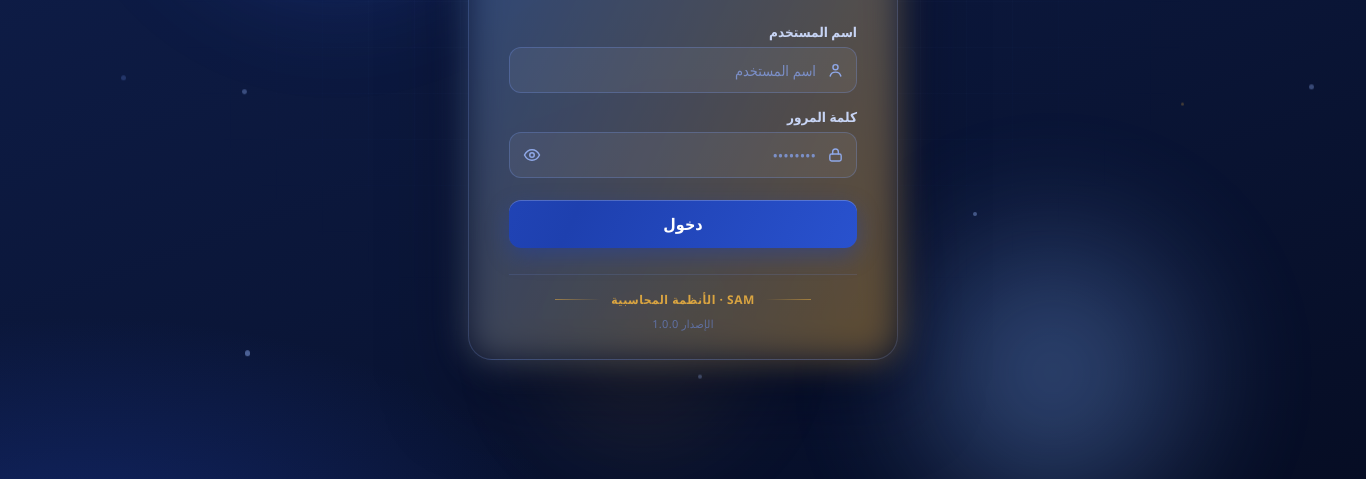
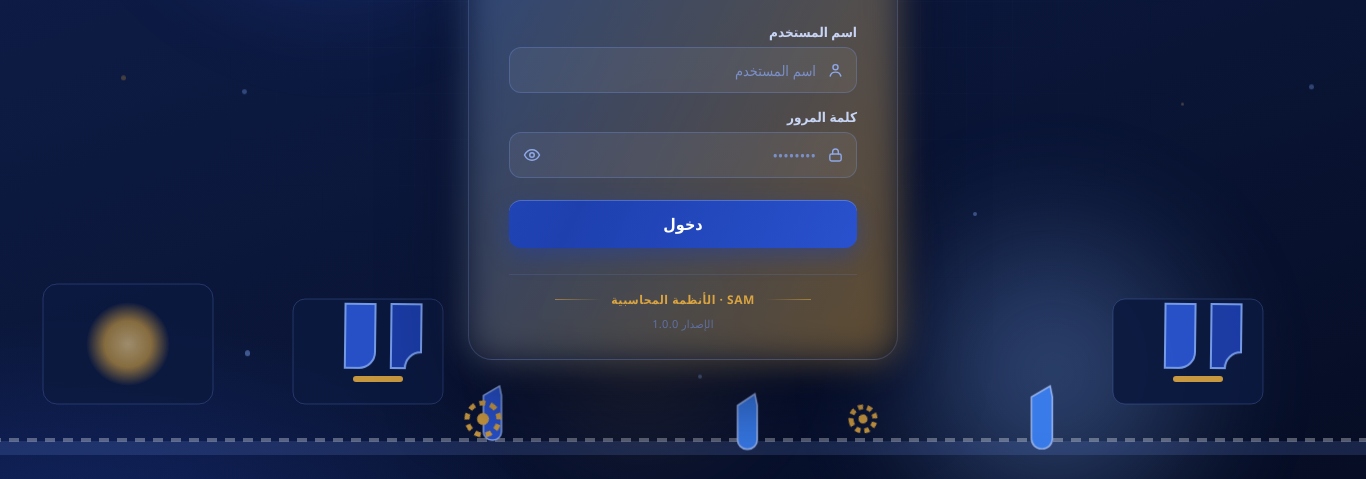
Before and after one commit to sam734739366-oss/sam-plastic-wms, an Electron app: page renderer/index.html in a window 1366 px wide. Shown: the part 321-800 px from the top of the page. Drawn offline with Linux system fonts and the light colour scheme.

Commit message:
feat: مشهد خط إنتاج متحرك في الدخول وشريط علوي متحرك في الرئيسية

```diff
--- a/renderer/index.html
+++ b/renderer/index.html
@@ -13,6 +13,57 @@
     <span class="orb c"></span>
     <div class="grid-layer"></div>
     <div id="particles"></div>
+  </div>
+
+  <div class="factory-scene" aria-hidden="true">
+    <svg viewBox="0 0 1440 235" preserveAspectRatio="xMidYMax slice" fill="none">
+      <!-- فرن التسخين -->
+      <g>
+        <rect x="80" y="40" width="170" height="120" rx="14" fill="#0d1a40" stroke="rgba(122,158,255,.25)"/>
+        <circle class="fx-oven" cx="165" cy="100" r="42" fill="url(#ovenGrad)"/>
+        <defs>
+          <radialGradient id="ovenGrad"><stop offset="0%" stop-color="#ffd98a"/><stop offset="55%" stop-color="#d9a441"/><stop offset="100%" stop-color="rgba(217,164,65,0)"/></radialGradient>
+        </defs>
+      </g>
+      <!-- المكينة 1: قالبان يفتحان ويغلقان -->
+      <g>
+        <rect x="330" y="55" width="150" height="105" rx="12" fill="#0d1a40" stroke="rgba(122,158,255,.25)"/>
+        <g class="fx-mold" style="transform-origin:405px 108px">
+          <path d="M382 60 h30 v48 a16 16 0 0 1 -16 16 h-14 z" fill="#2b55d4" stroke="#7fa6f5" stroke-width="2"/>
+        </g>
+        <g class="fx-mold" style="transform-origin:428px 108px; animation-direction:reverse">
+          <path d="M428 60 h30 v48 a16 16 0 0 0 -16 16 h-14 z" fill="#1e40af" stroke="#7fa6f5" stroke-width="2"/>
+        </g>
+        <rect x="390" y="132" width="50" height="6" rx="3" fill="#d9a441"/>
+      </g>
+      <!-- المكينة 2 -->
+      <g>
+        <rect x="1150" y="55" width="150" height="105" rx="12" fill="#0d1a40" stroke="rgba(122,158,255,.25)"/>
+        <g class="fx-mold" style="transform-origin:1225px 108px">
+          <path d="M1202 60 h30 v48 a16 16 0 0 1 -16 16 h-14 z" fill="#2b55d4" stroke="#7fa6f5" stroke-width="2"/>
+        </g>
+        <g class="fx-mold" style="transform-origin:1248px 108px; animation-direction:reverse">
+          <path d="M1248 60 h30 v48 a16 16 0 0 0 -16 16 h-14 z" fill="#1e40af" stroke="#7fa6f5" stroke-width="2"/>
+        </g>
+        <rect x="1210" y="132" width="50" height="6" rx="3" fill="#d9a441"/>
+      </g>
+      <!-- السير الناقل والعبوات -->
+      <line class="fx-belt" x1="0" y1="196" x2="1440" y2="196" stroke-width="4"/>
+      <line x1="0" y1="204" x2="1440" y2="204" stroke="rgba(122,158,255,.18)" stroke-width="14"/>
+      <g class="fx-bottle"><path d="M0 0 l2 10 v38 a9 9 0 0 1 -9 9 h-1 a9 9 0 0 1 -9 -9 v-38 z" transform="translate(60,142) scale(1.1)" fill="#3b82f6" stroke="#9db9f5" stroke-width="1.5"/></g>
+      <g class="fx-bottle b2"><path d="M0 0 l2 10 v30 a8 8 0 0 1 -8 8 h-1 a8 8 0 0 1 -8 -8 v-30 z" transform="translate(40,150) scale(1.3)" fill="#d9a441" stroke="#f0d9a8" stroke-width="1.5"/></g>
+      <g class="fx-bottle b3"><path d="M0 0 l2 10 v38 a9 9 0 0 1 -9 9 h-1 a9 9 0 0 1 -9 -9 v-38 z" transform="translate(60,142) scale(.95)" fill="#2b55d4" stroke="#9db9f5" stroke-width="1.5"/></g>
+      <g class="fx-bottle b4"><path d="M0 0 l2 10 v30 a8 8 0 0 1 -8 8 h-1 a8 8 0 0 1 -8 -8 v-30 z" transform="translate(40,150) scale(1.15)" fill="#3b82f6" stroke="#9db9f5" stroke-width="1.5"/></g>
+      <!-- تروس -->
+      <g class="fx-gear" style="transform-origin:520px 175px">
+        <circle cx="520" cy="175" r="16" stroke="#d9a441" stroke-width="5" stroke-dasharray="6 5"/>
+        <circle cx="520" cy="175" r="6" fill="#d9a441"/>
+      </g>
+      <g class="fx-gear slow" style="transform-origin:900px 175px">
+        <circle cx="900" cy="175" r="12" stroke="#d9a441" stroke-width="5" stroke-dasharray="5 4"/>
+        <circle cx="900" cy="175" r="4.5" fill="#d9a441"/>
+      </g>
+    </svg>
   </div>
 
   <main class="login-card">
--- a/renderer/js/login.js
+++ b/renderer/js/login.js
@@ -7,7 +7,7 @@ const card = document.querySelector('.login-card');
 (function particles() {
   const host = document.getElementById('particles');
   if (!host) return;
-  const colors = ['rgba(151,184,255,.6)', 'rgba(122,158,255,.4)', 'rgba(217,164,65,.5)'];
+  const colors = ['rgba(127,166,245,.6)', 'rgba(217,164,65,.5)', 'rgba(255,214,130,.4)'];
   for (let i = 0; i < 26; i++) {
     const p = document.createElement('span');
     p.className = 'particle';
```
Also changed, not shown: renderer/js/screens/dashboard.js (+17 -0 lines).
